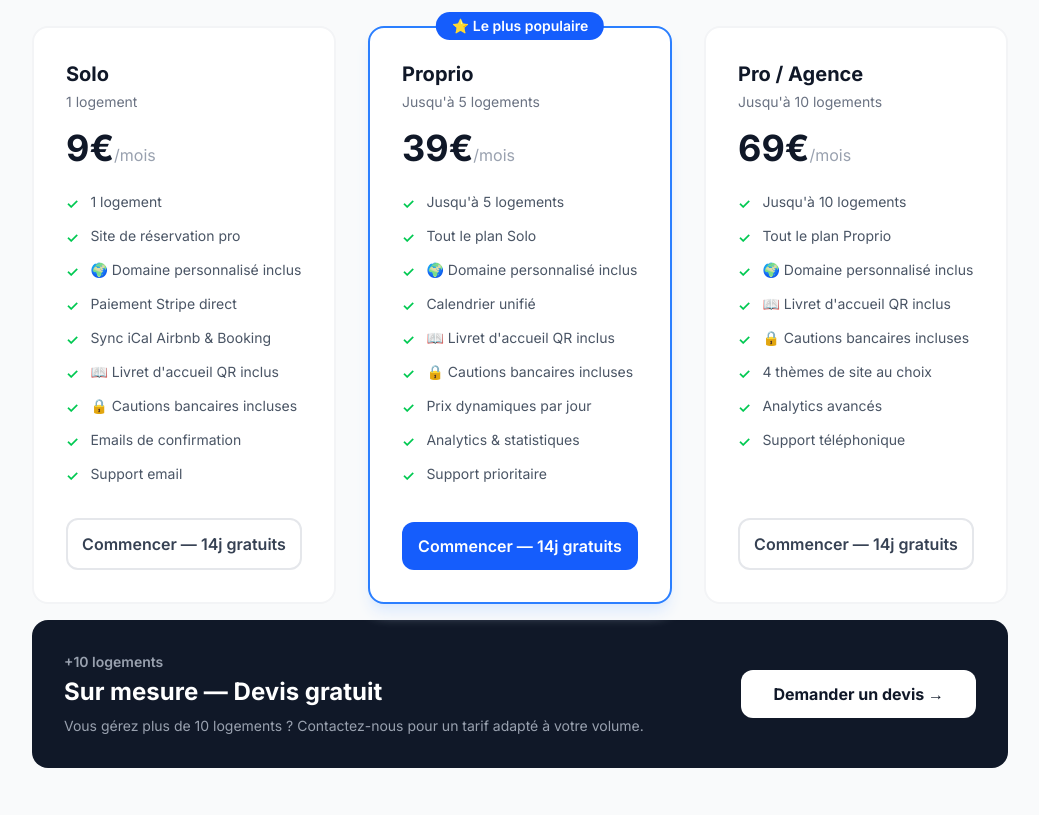
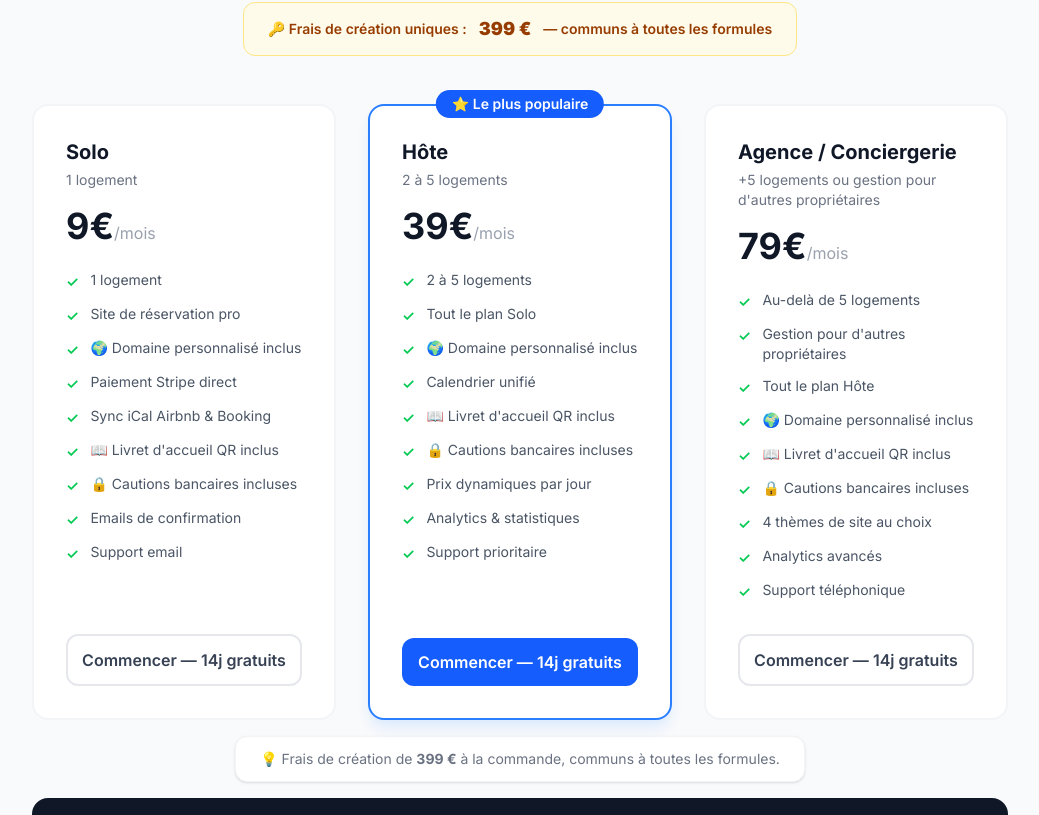
Before and after one commit to bnka36/staydirect, a Next.js app: page /pricing in a window 1280 px wide. Shown: the part 353-1168 px from the top of the page, without its empty margins (120-1159 px from the left). Built offline with nearby package versions, Linux system fonts and the light colour scheme; no server answers.

Commit message:
Pricing: nouvelles formules Solo/Hôte/Agence, frais création 399€

```diff
--- a/app/pricing/page.tsx
+++ b/app/pricing/page.tsx
@@ -25,11 +25,11 @@ const plans = [
   },
   {
     id: 'pro',
-    name: 'Proprio',
+    name: 'Hôte',
     price: 39,
-    description: 'Jusqu\'à 5 logements',
+    description: '2 à 5 logements',
     features: [
-      'Jusqu\'à 5 logements',
+      '2 à 5 logements',
       'Tout le plan Solo',
       '🌍 Domaine personnalisé inclus',
       'Calendrier unifié',
@@ -45,12 +45,13 @@ const plans = [
   },
   {
     id: 'business',
-    name: 'Pro / Agence',
-    price: 69,
-    description: 'Jusqu\'à 10 logements',
+    name: 'Agence / Conciergerie',
+    price: 79,
+    description: '+5 logements ou gestion pour d\'autres propriétaires',
     features: [
-      'Jusqu\'à 10 logements',
-      'Tout le plan Proprio',
+      'Au-delà de 5 logements',
+      'Gestion pour d\'autres propriétaires',
+      'Tout le plan Hôte',
       '🌍 Domaine personnalisé inclus',
       '📖 Livret d\'accueil QR inclus',
       '🔒 Cautions bancaires incluses',
@@ -144,6 +145,9 @@ export default function PricingPage() {
         <div className="inline-flex items-center gap-2 bg-green-50 text-green-700 px-4 py-2 rounded-full text-sm font-medium">
           🎯 Livret d'accueil + Cautions bancaires inclus dans tous les plans
         </div>
+        <div className="mt-6 inline-flex items-center gap-3 bg-amber-50 border border-amber-200 text-amber-800 px-6 py-3 rounded-xl text-sm font-semibold">
+          🔑 Frais de création uniques : <span className="text-lg font-black">399 €</span> — communs à toutes les formules
+        </div>
       </div>
 
       {/* Plans */}
@@ -186,6 +190,13 @@ export default function PricingPage() {
             </button>
           </div>
         ))}
+      </div>
+
+      {/* Note frais de création */}
+      <div className="max-w-5xl mx-auto px-6 pb-4 text-center">
+        <p className="text-sm text-gray-500 bg-white border border-gray-100 rounded-xl px-6 py-3 inline-block shadow-sm">
+          💡 Frais de création de <strong>399 €</strong> à la commande, communs à toutes les formules.
+        </p>
       </div>
 
       {/* Plan Sur mesure */}
@@ -312,7 +323,7 @@ export default function PricingPage() {
             <tbody>
               {[
                 { label: 'Commission', staydirect: '0%', airbnb: '~15%', booking: '~20%' },
-                { label: 'Abonnement', staydirect: 'Dès 19€/mois', airbnb: 'Gratuit*', booking: 'Gratuit*' },
+                { label: 'Abonnement', staydirect: 'Dès 9€/mois', airbnb: 'Gratuit*', booking: 'Gratuit*' },
                 { label: 'Livret d\'accueil', staydirect: '✅ Inclus', airbnb: '❌', booking: '❌' },
                 { label: 'Cautions bancaires', staydirect: '✅ Inclus', airbnb: '❌', booking: '❌' },
                 { label: 'Votre domaine', staydirect: '✅ Inclus', airbnb: '❌', booking: '❌' },
```
